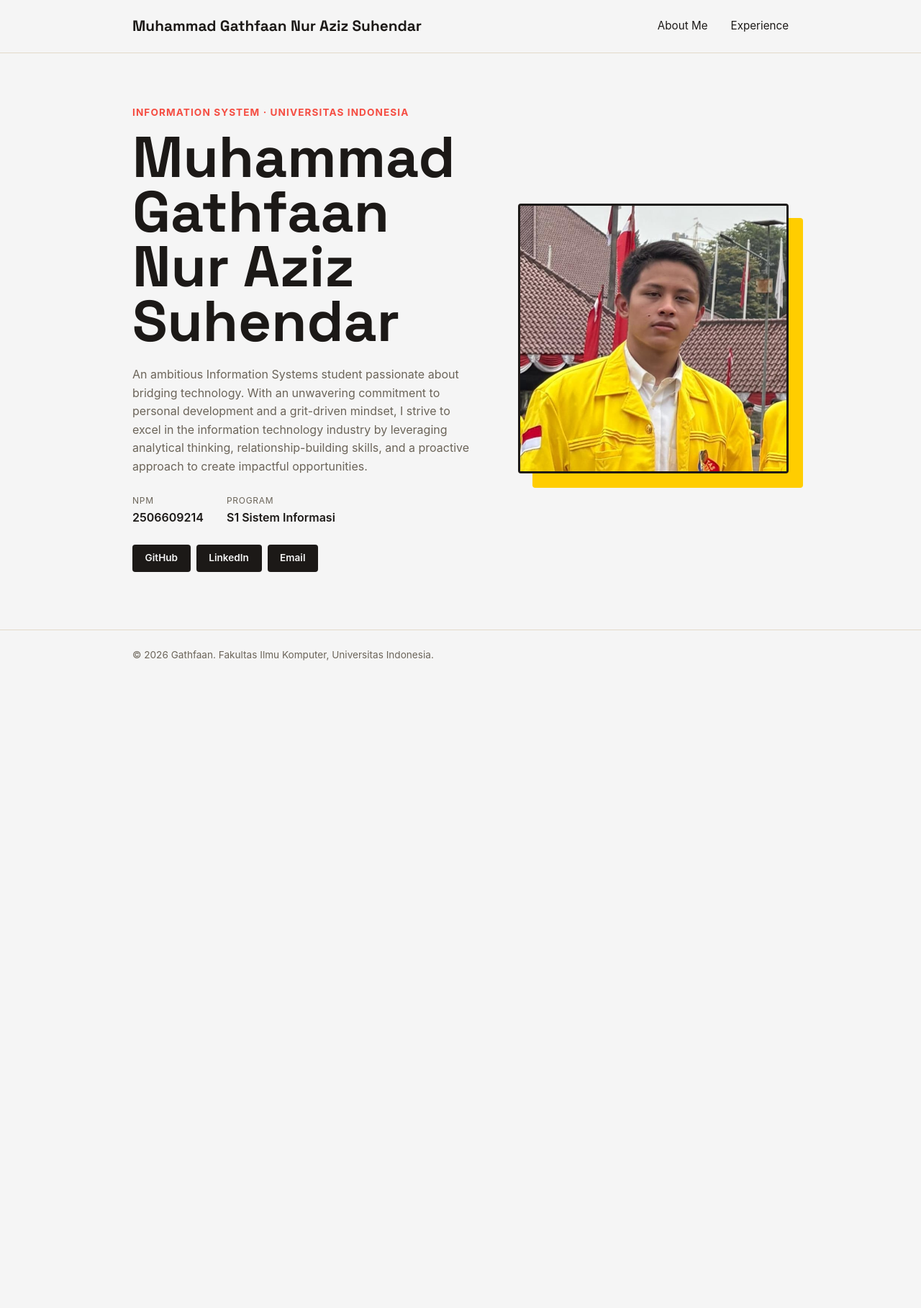
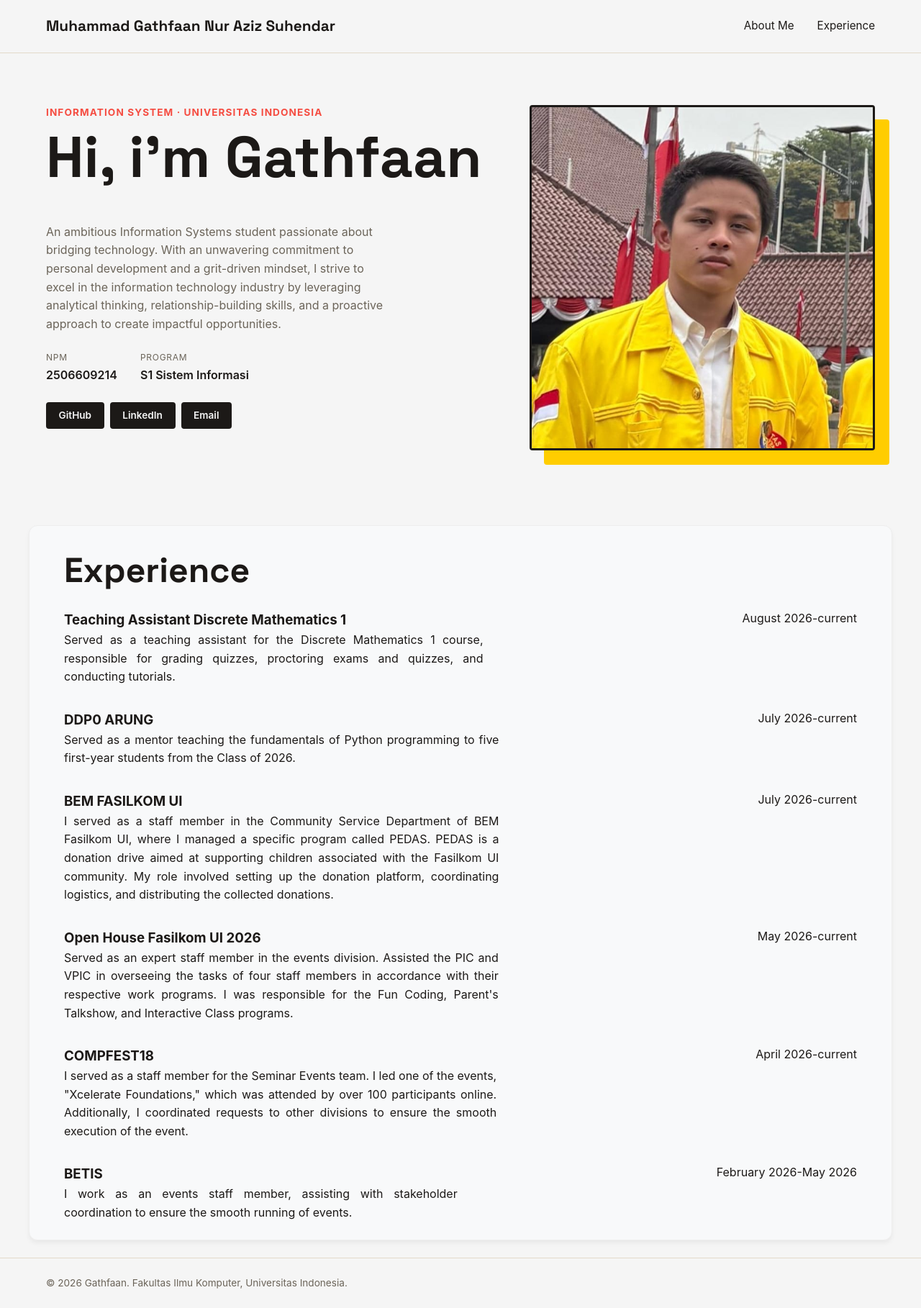
Before and after one commit to fandar25/myportofolio, a Django app: page / in a window 1280 px wide. Shown: the whole page at 72% size. Before the commit the page ends 918 px from the top, so only its background shows below. Run offline with Django 5.2, Linux system fonts and the light colour scheme.

Commit message:
feat: Menambahkan Section Experience dengan Hover

```diff
--- a/static/css/style.css
+++ b/static/css/style.css
@@ -27,13 +27,13 @@ body {
     line-height: 1.6;
 }
 
-h1, .brand {  /* ganti hanya judul sama logo ke Space Grotesk. link Google Fonts ditambahin di <head> pada bagian HTML*/
+h1, h2, .brand {  /* ganti hanya judul sama logo ke Space Grotesk. link Google Fonts ditambahin di <head> pada bagian HTML*/
     font-family: "Space Grotesk", -apple-system, sans-serif;
 }
 
 .container { /* .container untuk membatasi lebar maksimum konten dan menengahkannya.
                 agar teks tidak melebar penuh mengikuti layar lebar.*/
-    max-width: 960px;
+    max-width: 1200px;
     margin: 0 auto;
     padding: 0 1.5rem;
 }
@@ -190,6 +190,62 @@ h1, .brand {  /* ganti hanya judul sama logo ke Space Grotesk. link Google Fonts
     border-top: 1px solid var(--line);
 }
 
+.experience-title h2{
+    font-size: clamp(1.5rem, 4vw, 3rem);
+    padding-bottom: 15px;
+}
+
+.experience-list {
+    display: flex;
+    flex-direction: column;
+    gap: 32px; /* Jarak/space antar experience */
+}
+
+.experience-item {
+    display: flex; /* Bikin elemen di dalamnya jadi sejajar horizontal */
+    justify-content: space-between; /* Dorong elemen pertama ke kiri, elemen kedua ke kanan */
+    align-items: flex-start; /* Sejajarkan posisinya dari atas */
+    gap: 360px; /* Memberi jarak aman antara teks deskripsi dan tanggal agar tidak nabrak */
+}
+
+.experience-description {
+    flex: 1; /* Biar deskripsinya bisa memanjang memenuhi sisi kiri */
+    text-align: justify;
+}
+
+.experience-description h3 {
+    margin-top: 0;
+}
+
+.experience-description p,
+.experience-date p {
+    margin: 0;
+}
+
+.experience {
+    max-width: 1200px;
+    margin: 24px auto;
+    padding-bottom: 80px;
+    background-color: #f8f9fa;
+    padding: 24px;
+    border-radius: 12px;
+
+    border: 1px solid #eeeeee;
+    box-shadow: 0 4px 6px rgba(0, 0, 0, 0.05);
+}
+
+.experience-item h3,
+.experience-item .experience-date p {
+    transition: color 0.3s ease-in;
+}
+
+/* Teks di dalam box berubah warna saat box di-hover */
+.experience-item:hover h3,
+.experience-item:hover .experience-date p {
+    color: #FFCD00; /* Warna aksen teal/biru yang keren. Ganti ke warna pilihanmu! */
+}
+
+
 @media (max-width: 600px) {
     .hero-grid {
         grid-template-columns: 1fr;
@@ -206,4 +262,15 @@ h1, .brand {  /* ganti hanya judul sama logo ke Space Grotesk. link Google Fonts
     .social-links {
         justify-content: flex-start;
     }
+
+    .experience-item {
+        flex-direction: column; /* Ubah arah susunan jadi atas-bawah */
+        gap: 8px; /* Kecilkan jarak antar teks dan tanggal */
+    }
+
+    .experience-date {
+        text-align: left; /* Kembalikan rata kiri untuk mobile */
+        font-size: 0.9em;
+        order: -1;
+    }
 }
--- a/templates/index.html
+++ b/templates/index.html
@@ -25,7 +25,7 @@
             <div class="container hero-grid">
                 <div class="hero-identity">
                     <p class="hero-kicker">Information System &middot; Universitas Indonesia</p>
-                    <h1>Muhammad Gathfaan Nur Aziz Suhendar</h1>
+                    <h1>Hi, i'm Gathfaan</h1>
                 </div>
                 <div class="hero-photo">
                     <div class="photo-block"></div>
@@ -52,8 +52,68 @@
             </div>
         </section>
 
-        <section>
-
+        <section class="experience" id="experience">
+            <div class="container">
+                <div class="experience-title">
+                    <h2>Experience</h2>
+                </div>
+                <div class="experience-list">
+                    <div class="experience-item">
+                        <div class="experience-description">
+                            <h3>Teaching Assistant Discrete Mathematics 1</h3>
+                            <p>Served as a teaching assistant for the Discrete Mathematics 1 course, responsible for grading quizzes, proctoring exams and quizzes, and conducting tutorials.</p>
+                        </div>
+                        <div class="experience-date">
+                            <p>August 2026-current</p>
+                        </div>
+                    </div>
+                    <div class="experience-item">
+                        <div class="experience-description">
+                            <h3>DDP0 ARUNG</h3>
+                            <p>Served as a mentor teaching the fundamentals of Python programming to five first-year students from the Class of 2026.</p>
+                        </div>
+                        <div class="experience-date">
+                            <p>July 2026-current</p>
+                        </div>
+                    </div>
+                    <div class="experience-item">
+                        <div class="experience-description">
+                            <h3>BEM FASILKOM UI</h3>
+                            <p>I served as a staff member in the Community Service Department of BEM Fasilkom UI, where I managed a specific program called PEDAS. PEDAS is a donation drive aimed at supporting children associated with the Fasilkom UI community. My role involved setting up the donation platform, coordinating logistics, and distributing the collected donations.</p>
+                        </div>
+                        <div class="experience-date">
+                            <p>July 2026-current</p>
+                        </div>
+                    </div>
+                    <div class="experience-item">
+                        <div class="experience-description">
+                            <h3>Open House Fasilkom UI 2026</h3>
+                            <p>Served as an expert staff member in the events division. Assisted the PIC and VPIC in overseeing the tasks of four staff members in accordance with their respective work programs. I was responsible for the Fun Coding, Parent's Talkshow, and Interactive Class programs.</p>
+                        </div>
+                        <div class="experience-date">
+                            <p>May 2026-current</p>
+                        </div>
+                    </div>
+                    <div class="experience-item">
+                        <div class="experience-description">
+                            <h3>COMPFEST18</h3>
+                            <p>I served as a staff member for the Seminar Events team. I led one of the events, "Xcelerate Foundations," which was attended by over 100 participants online. Additionally, I coordinated requests to other divisions to ensure the smooth execution of the event.</p>
+                        </div>
+                        <div class="experience-date">
+                            <p>April 2026-current</p>
+                        </div>
+                    </div>
+                    <div class="experience-item">
+                        <div class="experience-description">
+                            <h3>BETIS</h3>
+                            <p>I work as an events staff member, assisting with stakeholder coordination to ensure the smooth running of events.</p>
+                        </div>
+                        <div class="experience-date">
+                            <p>February 2026-May 2026</p>
+                        </div>
+                    </div>
+                </div>
+            </div>
         </section>
     </main>
 
```
